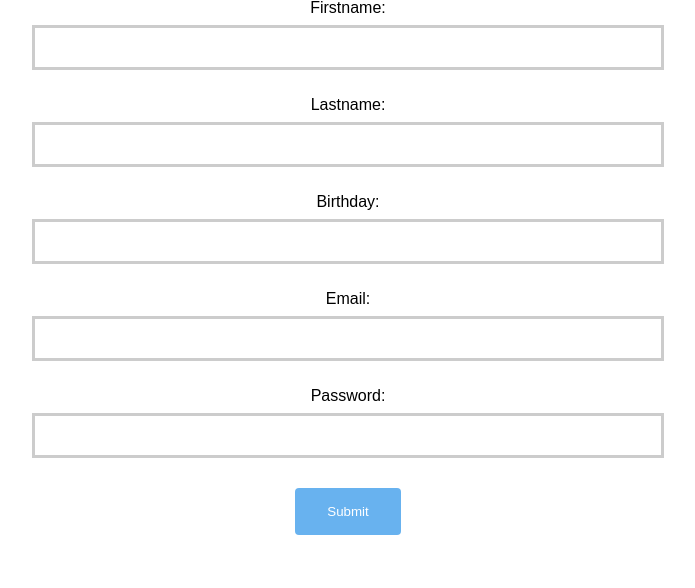
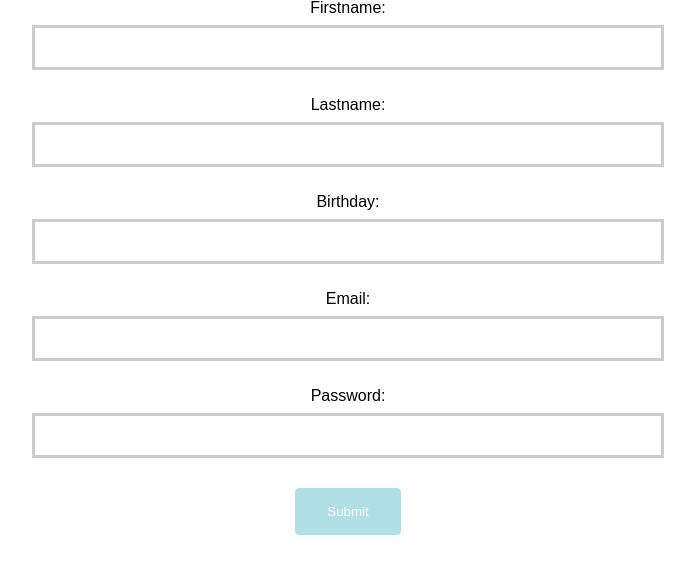
Before and after one commit to Rey112/Project_2, a PHP site: page /register.html in a window 1280 px wide, with the pointer over the restyled element. Shown: the part 81-669 px from the top of the page, without its empty margins (292-987 px from the left). Run offline with PHP 8.4, Linux system fonts and the light colour scheme.

Commit message:
Update register.css

```diff
--- a/register.css
+++ b/register.css
@@ -27,5 +27,5 @@ input[type=submit] {
 }
 
 input[type=submit]:hover {
-    background-color: #68b2ef;
+    background-color: powderblue;
 }
```
